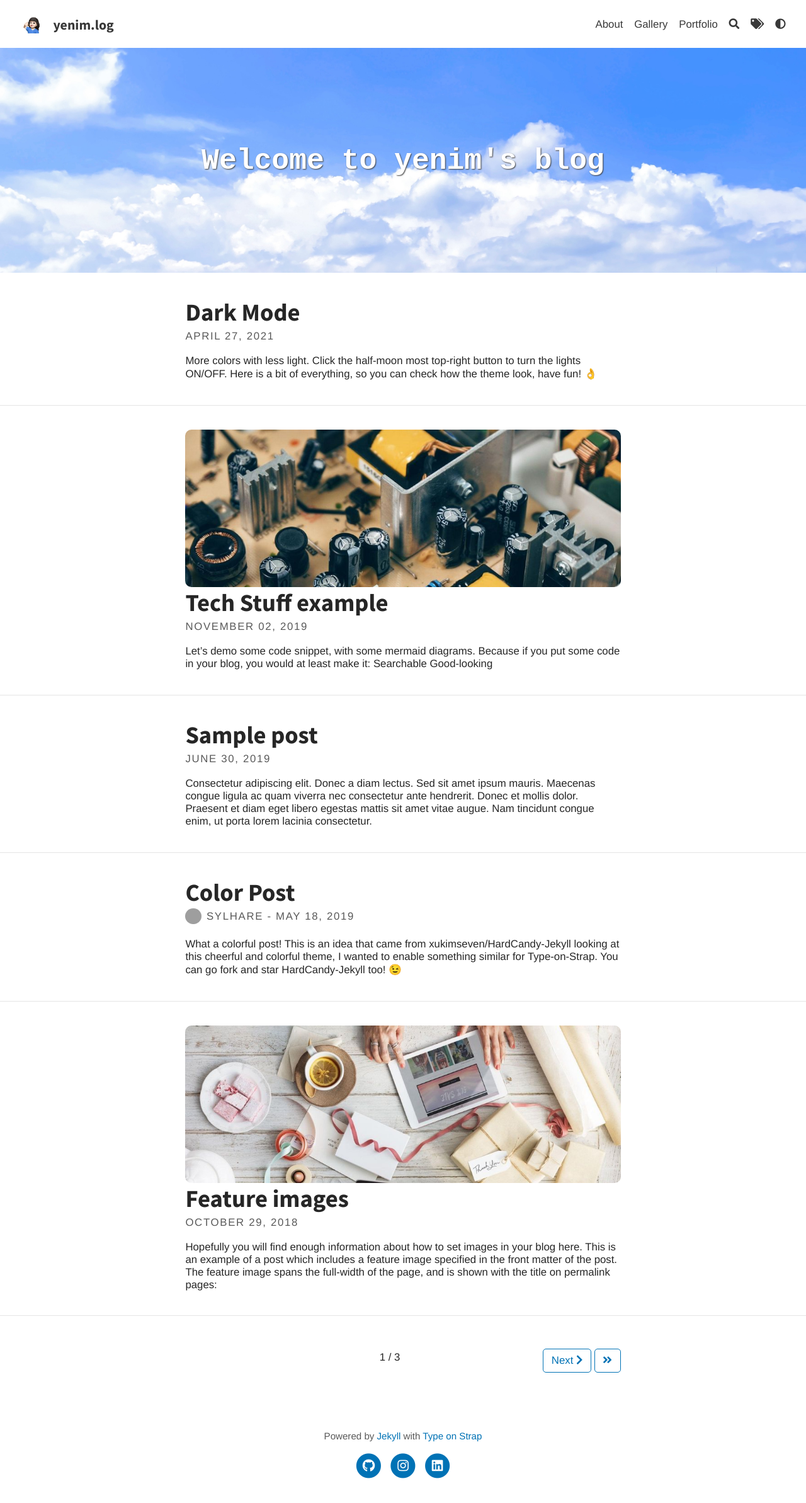
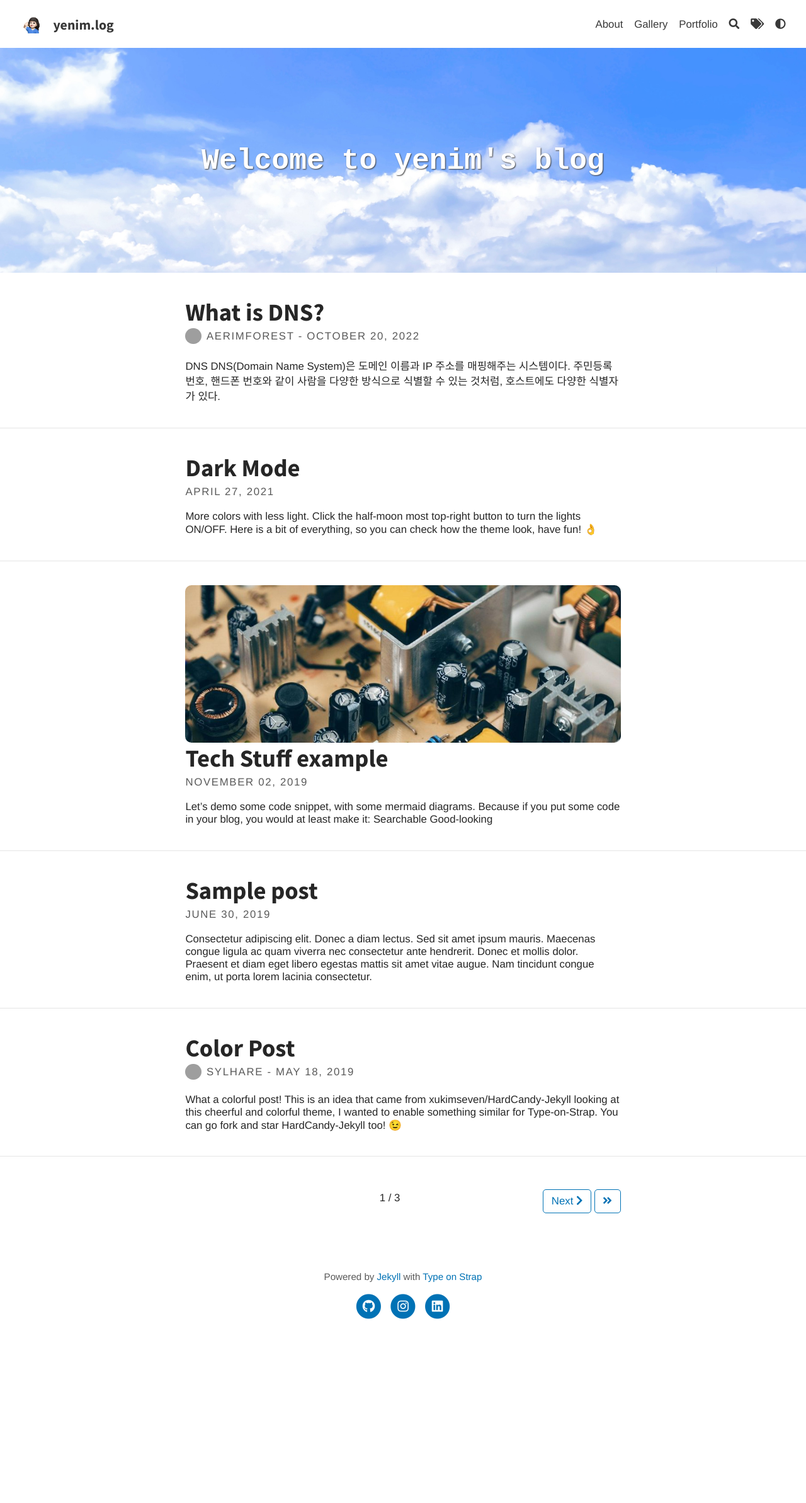
Before and after one commit to aerimforest/aerimforest.github.io, a Jekyll site: the page built from index.html, in a window 1280 px wide. Shown: the whole page at 63% size. Built offline with Jekyll 4.4.1, drawn with Linux system fonts in a browser that asks for light colours; the list of posts is cut into pages by our own code; after the commit the page ends 2133 px from its top, so only the background shows below that; part of the change alters nothing that is shown; grey boxes are pictures that could not be loaded.

Commit message:
[Docs] What is DNS

```diff
--- /dev/null
+++ b/_posts/2022-10-20-DNS.md
@@ -0,0 +1,51 @@
+---
+layout: post
+title: What is DNS?
+tags: [CS, 네트워크]
+color: brown
+author: aerimforest
+excerpt_separator: <!--more-->
+---
+
+# DNS
+DNS(Domain Name System)은 도메인 이름과 IP 주소를 매핑해주는 시스템이다.
+<br>
+주민등록번호, 핸드폰 번호와 같이 사람을 다양한 방식으로 식별할 수 있는 것처럼, 호스트에도 다양한 식별자가 있다.
+<!--more-->
+호스트의 식별자에는 크게 `도메인 네임`과 `IP 주소`가 있다.
+
+`도메인 네임`은 우리가 흔히 보는 www.google.com과 같은 주소이고 `IP 주소`는 111.111.111.111과 같이 4바이트로 구성된 주소이다.
+
+사람의 입장에서는 IP 주소보다 도메인 네임이 더 기억하기 쉽지만, 라우터 입장에서는 그 반대이다. 도메인 네임은 인터넷에서의 해당 호스트 위치에 대한 정보를 거의 제공하지 못하기 때문에 IP 주소를 사용하고, 둘의 입장을 절충하기 위한 해결사가 `DNS`인 것이다.
+<br><br>
+## DNS Servers
+만약 우리나라 전체 인구의 전화번호를 저장하고 있는 전화번호부가 딱 한 권있다고 가정해보자. 이 책이 사라지면 어떻게 될까? 그리고 이 책은 누가 가지고 있어야 되는걸까?
+
+DNS도 똑같다. 한 곳에서 모든 매핑을 처리하도록 설계되어있다면 이 곳이 망가질 경우 전체 네트워크가 망가지게 된다는 문제가 발생하고, 하나의 네임 서버가 전 세계의 데이터를 저장해야 되기 때문에 유지보수가 어려워진다. 그래서 DNS는 분산되도록 설계되어있다.
+
+DNS는 많은 서버를 이용하고 이들을 계층 형태로 구성하여 전 세계에 분산되어있다. 대체로 세가지 유형의 DNS 서버가 있다.
+
+#### 루트 DNS 서버
+인터넷에는 400개 이상의 루트 DNS 서버가 있고, 대부분 북미 지역에 위치해있다. 이 루트 네임 서버들은 13개의 다른 기관에서 관리된다.
+
+#### TLD DNS 서버(Top Level Domain)
+com, org, net, edu 같은 상위 레벨 도메인과 kr, uk, fr, ca, jp 같은 모든 국가의 상위 레벨 도메인이다. TLD 서버들은 책임 DNS 서버들에 대한 IP 주소들을 제공한다.
+
+#### 책임 DNS 서버
+호스트 네임을 IP 주소로 매핑 하는 DNS 레코드를 제공하는 서버이다.
+<br><br>
+## DNS work flow
+1. `브라우저`가 PC에 설정된 `로컬 DNS 서버`에 해당 도메인과 호스트명의 IP를 갖고 있는지 물어본다. <font color='#6495ED'>("너 www.google.com IP 주소 알아?")</font>
+
+2. 만약 `로컬 DNS 서버`가 최근에 www.google.com의 IP 주소를 찾은 경험이 있다면 해당 IP 주소가 `캐싱`되어있을 것이고, 바로 브라우저에게 알려주면 된다.
+하지만 처음 보는 주소라면 로컬 DNS 서버는 `루트 DNS 서버`에게 이 주소를 어디서 찾을 수 있는지 물어본다. <font color='#6495ED'>("너 www.google.com IP 주소 얻으려면 어디로 가야되는지 알아?")</font>
+
+3. `루트 DNS`는 최상위 레벨 도메인을 갖는 `TLD 서버`의 IP 주소를 알려준다. <font color='#6495ED'>("com으로 끝나네? 그럼 여기로 가봐~")</font>
+
+4. `로컬 DNS 서버`는 이 주소를 가지고 `TLD 서버`에게 가서 다시 질문을 한다. <font color='#6495ED'>("www.google.com IP 주소 알고싶은데 어디로 가야돼?")</font>
+
+5. `TLD 서버`는 해당 도메인을 가진 `책임 DNS 서버`의 IP 주소를 알려준다.  <font color='#6495ED'>("도메인이 google.com이네? 그럼 여기로 가봐~") </font>
+
+6. `로컬 DNS 서버`는 이 주소를 가지고 `책임 DNS 서버`에게 간 후 마지막으로 다시 한번 질문한다. <font color='#6495ED'>("www.google.com IP 주소 알려줘~!")</font>
+
+7. `책임 DNS 서버`가 IP 주소를 알려준다. <font color='#6495ED'>("www.google.com의 IP 주소는 이거야~")</font>
--- a/_sass/base/_variables.scss
+++ b/_sass/base/_variables.scss
@@ -37,7 +37,7 @@ html, html[data-theme="light"] {
   --header-background: #24292e;
   --header-text: #ffffff;
   --header-link: #383838;
-  --code-background: #E0E0E0;
+  --code-background: #efeeee; // 코드 하이라이팅 배경 색상
   --code-inline: #24292e;
   --text-shadow: #3f3f3f;
   --text: #262626;
```
